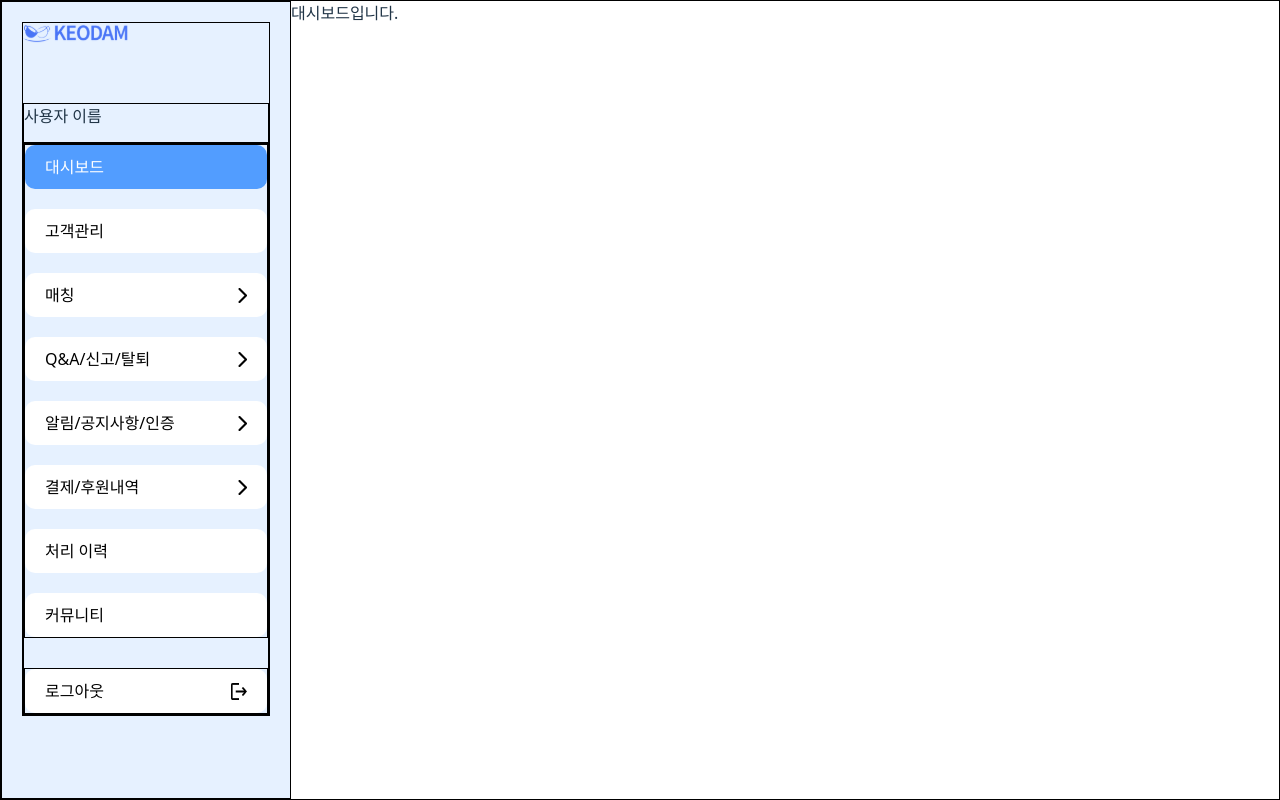
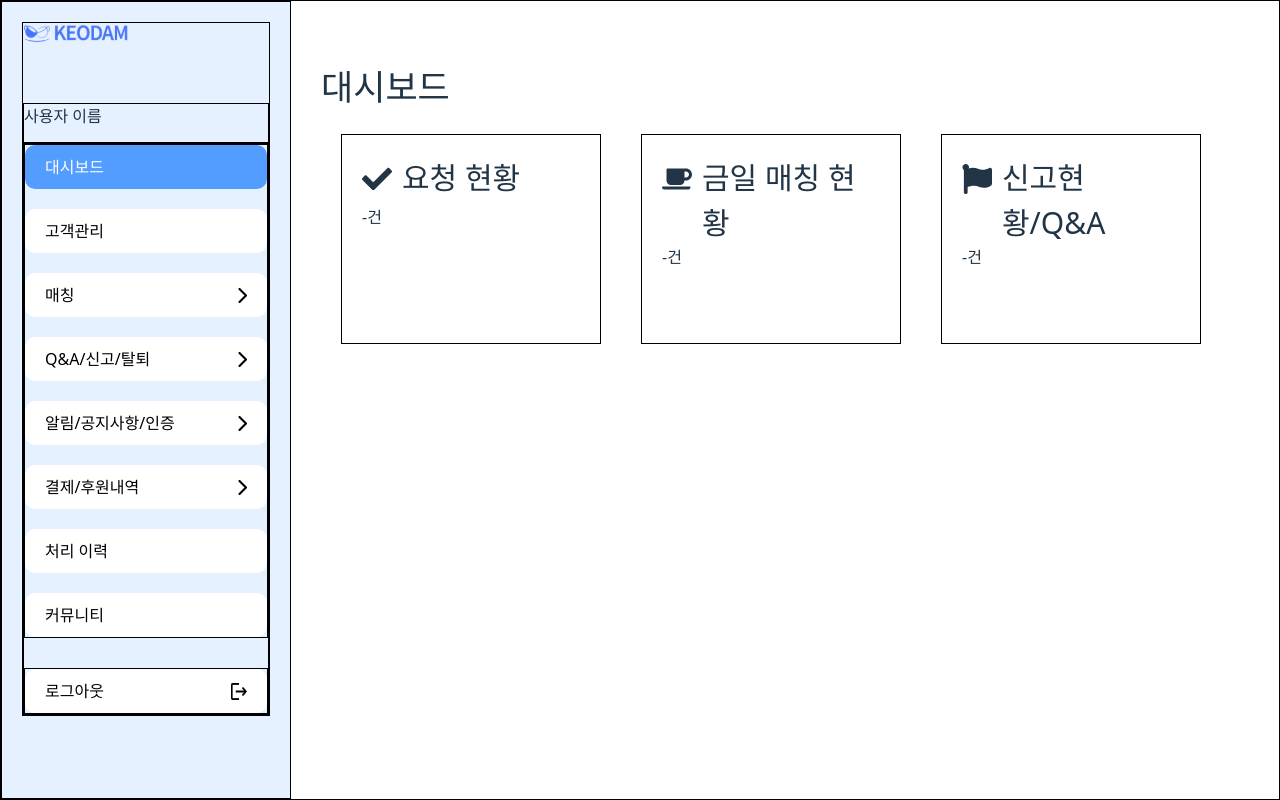
Before and after one commit to keodam/keodam-frontend-web, a React (Vite) app: page /dash in a window 1280 px wide. Built offline with nearby package versions, Linux system fonts and the light colour scheme.

Commit message:
feat: DashCard 컴포넌트 생성 및 react-icons 설치

```diff
--- a/package.json
+++ b/package.json
@@ -17,6 +17,7 @@
     "less": "^4.2.2",
     "react": "^19.0.0",
     "react-dom": "^19.0.0",
+    "react-icons": "^5.5.0",
     "react-router-dom": "^7.4.0"
   },
   "devDependencies": {
--- a/src/pages/Admin/dash/DashBoradPage.module.less
+++ b/src/pages/Admin/dash/DashBoradPage.module.less
@@ -5,3 +5,19 @@
 
   display: flex;
 }
+.contents{
+  padding: 0px 30px;
+
+}
+.title{
+  margin-top: 60px;
+  font-size: 35px;
+  font-weight: 500;
+}
+
+.cards{
+  width: 100%;
+  padding: 20px;
+  display: flex;
+  gap: 40px;
+}
--- a/src/pages/Admin/dash/DashBoradPage.tsx
+++ b/src/pages/Admin/dash/DashBoradPage.tsx
@@ -1,11 +1,20 @@
 import LeftNavBar from "../../../components/Admin/LeftNavBar";
 import styles from "./DashBoradPage.module.less";
+import DashCard from "./DashCard";
+import { FaCheck, FaCoffee, FaFlag } from 'react-icons/fa';
 
 const DashBoradPage = () => {
   return (
     <div className={styles.dashBoradPage}>
       <LeftNavBar />
-      <div>대시보드입니다.</div>
+      <div className={styles.contents}>
+        <div className={styles.title}>대시보드</div>
+          <div className={styles.cards}>
+            <DashCard icon={<FaCheck />} label="요청 현황" count="-" />
+            <DashCard icon={<FaCoffee />} label="금일 매칭 현황" count="-" />
+            <DashCard icon={<FaFlag />} label="신고현황/Q&A" count="-" />
+          </div>
+      </div>
     </div>
   );
 };
--- /dev/null
+++ b/src/pages/Admin/dash/DashCard.module.less
@@ -0,0 +1,18 @@
+.card{
+    width: 260px;
+    height: 210px;
+    border: 1px solid black;
+
+    padding: 20px;
+}
+.top {
+    display: flex;
+    gap: 10px;
+}
+.icon{
+    font-size: 30px;
+    margin-top: 5px;
+}
+.label{
+    font-size: 30px;
+}
--- /dev/null
+++ b/src/pages/Admin/dash/DashCard.tsx
@@ -0,0 +1,24 @@
+import React from 'react';
+import styles from "./DashCard.module.less"
+
+
+interface DashCardProps {
+  icon: React.ReactNode;
+  label: string;
+  count: number | string;
+}
+
+const DashCard: React.FC<DashCardProps> = ({icon, label, count}) => {
+    return(
+    <div className={styles.card}>
+        <div className={styles.top}>
+            <span className={styles.icon}>{icon}</span>
+            <span className={styles.label}>{label}</span>
+        </div>
+        <div className={styles.count}>
+            {count}건
+        </div>
+     </div>
+
+)}
+export default DashCard;
--- a/src/pages/Admin/user/UserPage.module.less
+++ b/src/pages/Admin/user/UserPage.module.less
@@ -1,6 +1,5 @@
 .userPage {
   width: 100vw;
-  height: 100vh;
   border: 1px solid black;
 
   display: flex;
```
Also changed, not shown: 1 other file (tests, documents, lock files or other folders).
